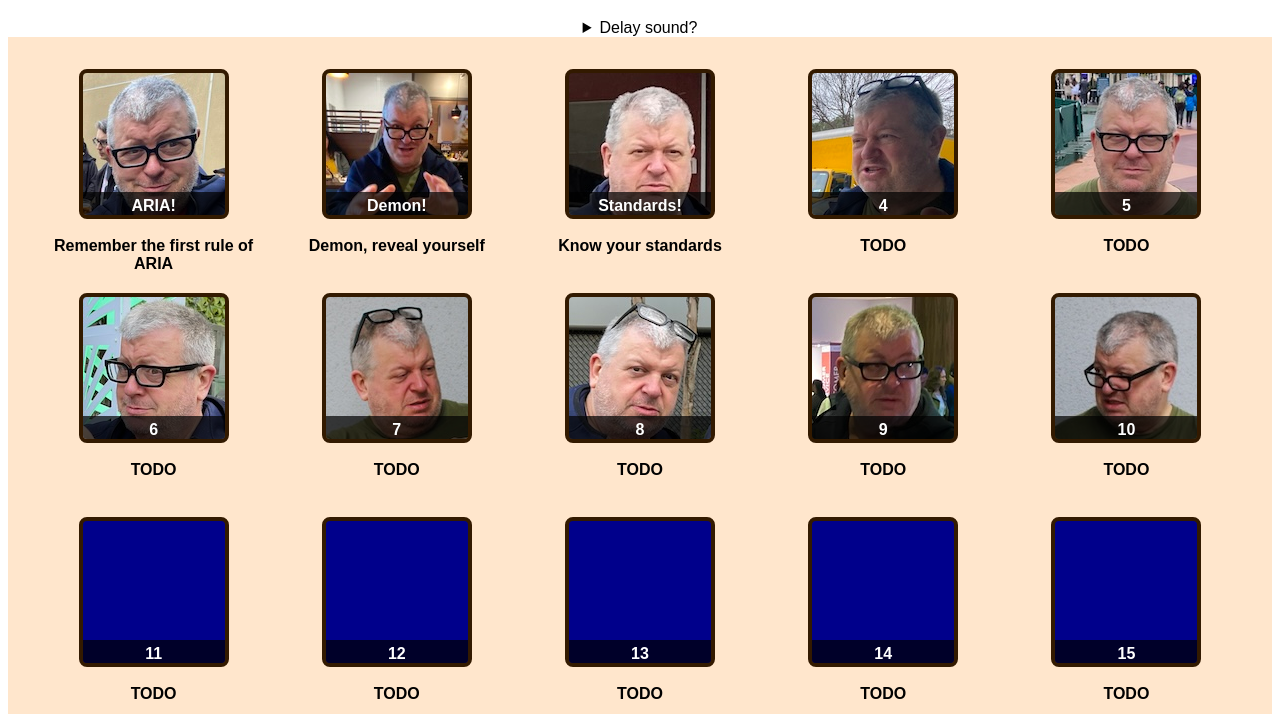
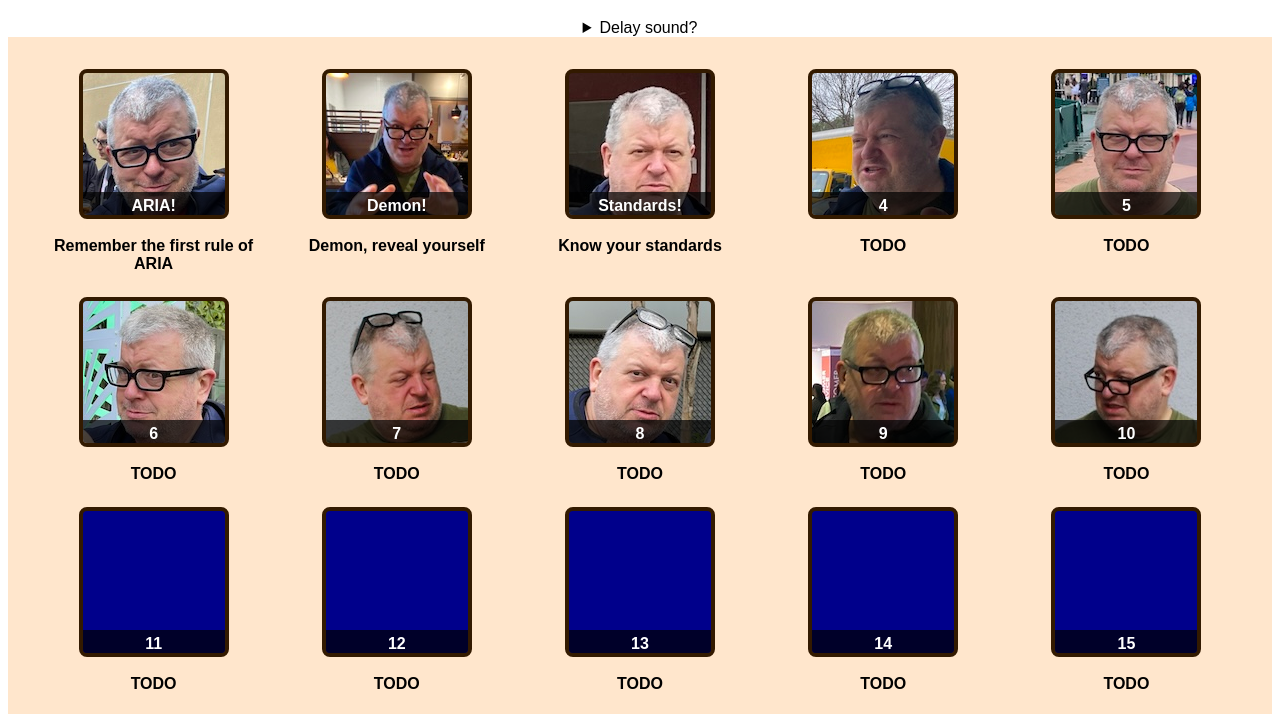
Before and after one commit to lloydi/accessible-fartboard, a plain HTML site: page v3-fully-accessible.html in a window 1280 px wide. Shown: the part 61-775 px from the top of the page. Drawn offline with Linux system fonts and the light colour scheme.

Commit message:
Update steveboard.css

```diff
--- a/steveboard.css
+++ b/steveboard.css
@@ -9,7 +9,7 @@ button,.button {background: darkblue;color: white;border: 4px solid #331a00;padd
 button:focus-visible,.button:focus-visible {outline: 4px solid #331a00;outline-offset: 5px;}
 button:active,.button:active {filter:invert();transform: scale(1.2);}
 button span[aria-hidden],.button span[aria-hidden] {display: inline-block;}
-button+div,.button+div {padding-top: 10px;height: 2em;}
+button+div,.button+div {padding-top: 10px;/*height: 2em;*/}
 button,.button {position:relative;}
 button>span,.button>span {background: rgba(0,0,0,0.7);position:absolute;bottom: 0;left: 0;right: 0;font-size: 1em;display: inline-block;padding: 0.3em 0.3em 0 0.3em;}
 #steve01 {background:url(steves/steve01.jpg)}
```
